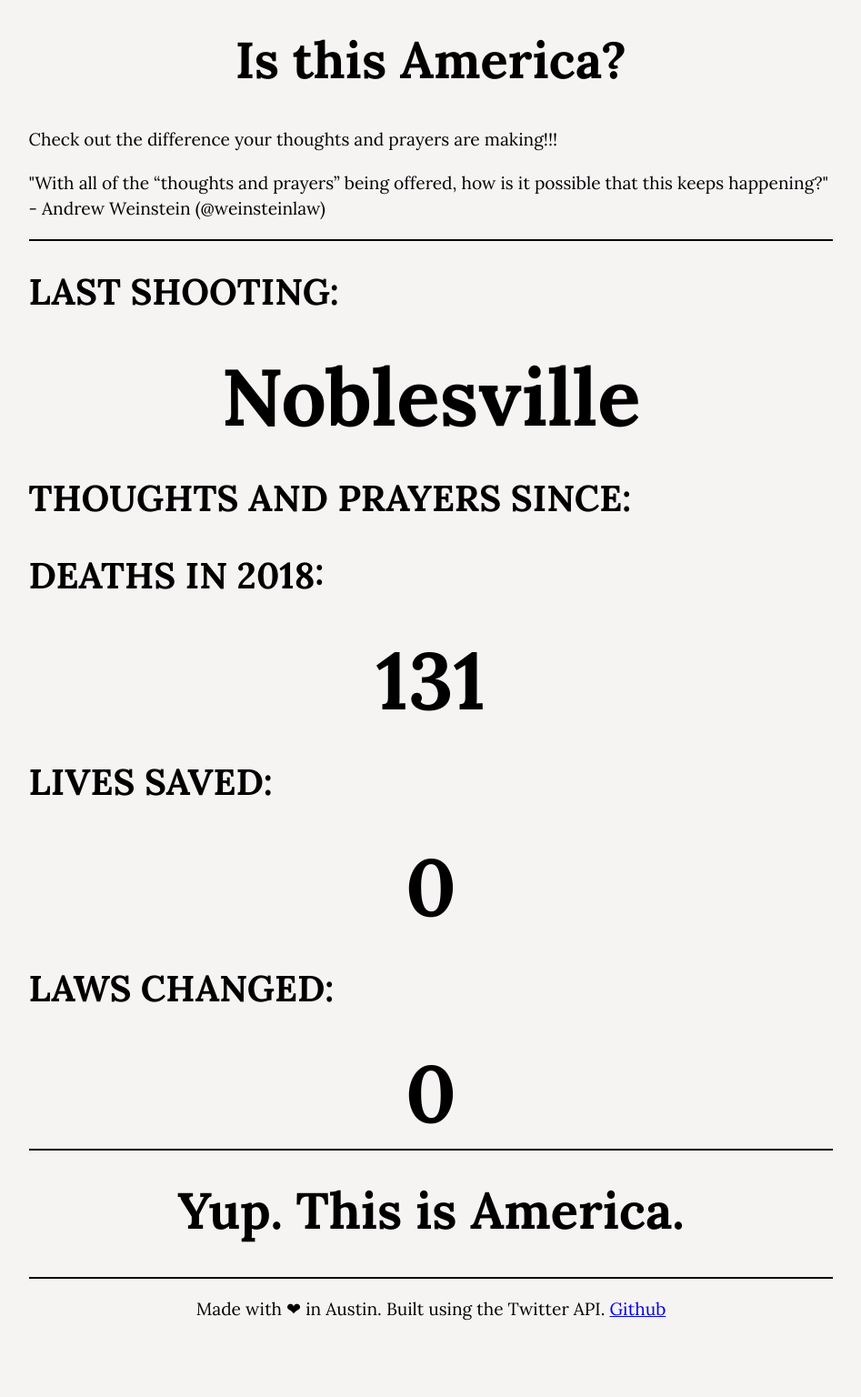
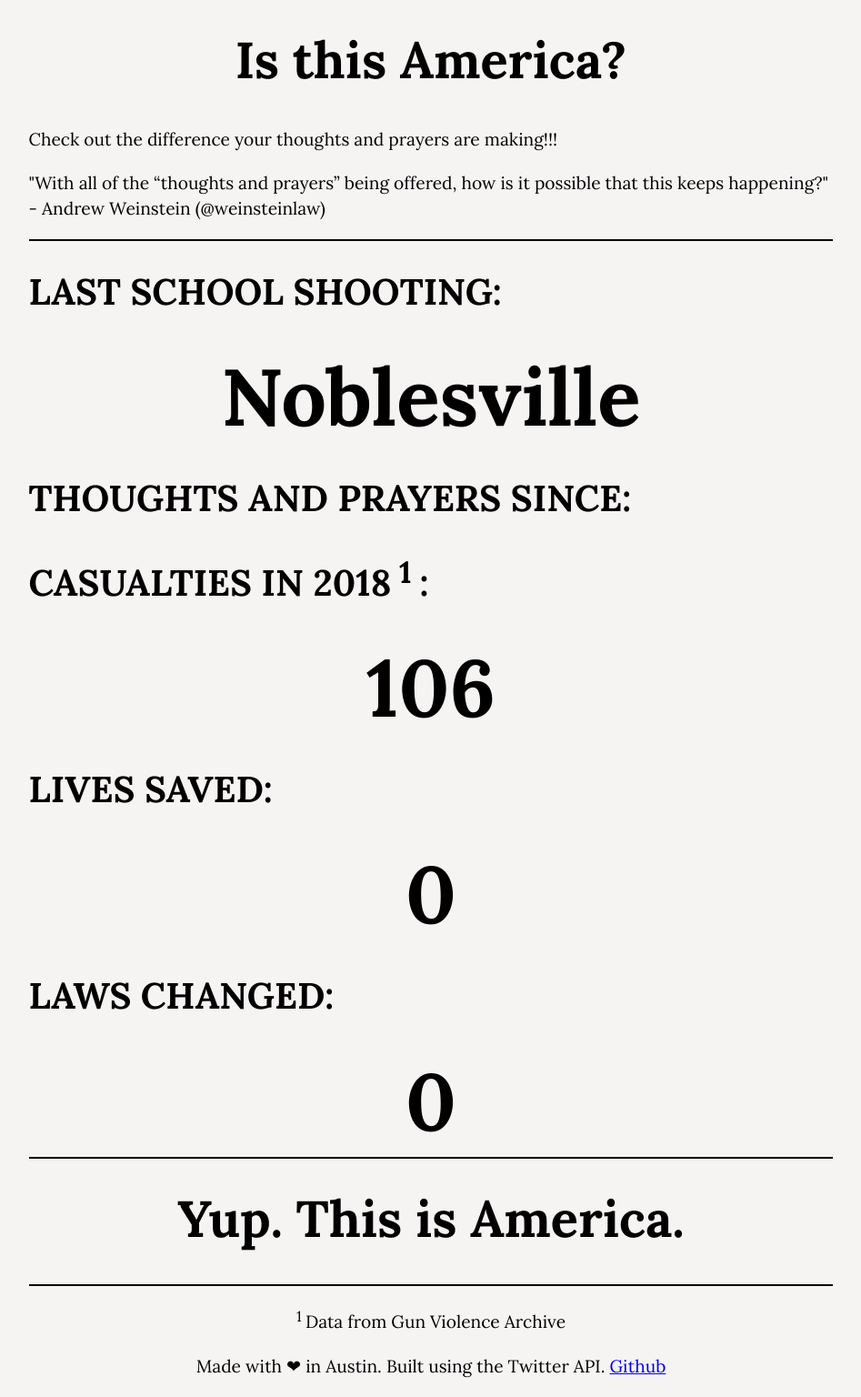
Before and after one commit to pyrito/thoughts-and-prayers, a Flask app: page / in a window 1280 px wide. Shown: the whole page at 91% size, without its empty margins (166-1113 px from the left). Before the commit the page ends 1452 px from the top, so only its background shows below. Run offline with Flask 2, Linux system fonts and the light colour scheme; some libraries are stand-ins or nearby versions.

Commit message:
ok real final push before heroku

```diff
--- a/templates/index.html
+++ b/templates/index.html
@@ -21,11 +21,11 @@
 		<p>"With all of the “thoughts and prayers” being offered, how is it possible that this keeps happening?" - Andrew Weinstein (@weinsteinlaw) </p>
 	</div>
 	<div class="middlecontainer">
-		<h2> LAST SHOOTING: </h2>
+		<h2> LAST SCHOOL SHOOTING: </h2>
 		<h3> Noblesville </h3>
 		<h2> THOUGHTS AND PRAYERS SINCE: <h3 id="count"> </h3> </h2>
-		<h2> DEATHS IN 2018: </h2>
-		<h3> 131 </h3>
+		<h2> CASUALTIES IN 2018<sup> 1 </sup>: </h2>
+		<h3> 106 </h3>
 		<h2> LIVES SAVED: </h2>
 		<h3> 0 </h3>
 		<h2> LAWS CHANGED: </h2>
@@ -36,6 +36,7 @@
 	</div>
 </body>
 <footer>
+	<p> <sup> 1 </sup> Data from Gun Violence Archive </p>
 	<p>Made with ❤ in Austin. Built using the Twitter API. <a href="https://github.com/pyrito/thoughts-and-prayers"> Github </a></p>
 </footer>
 </html>
```
